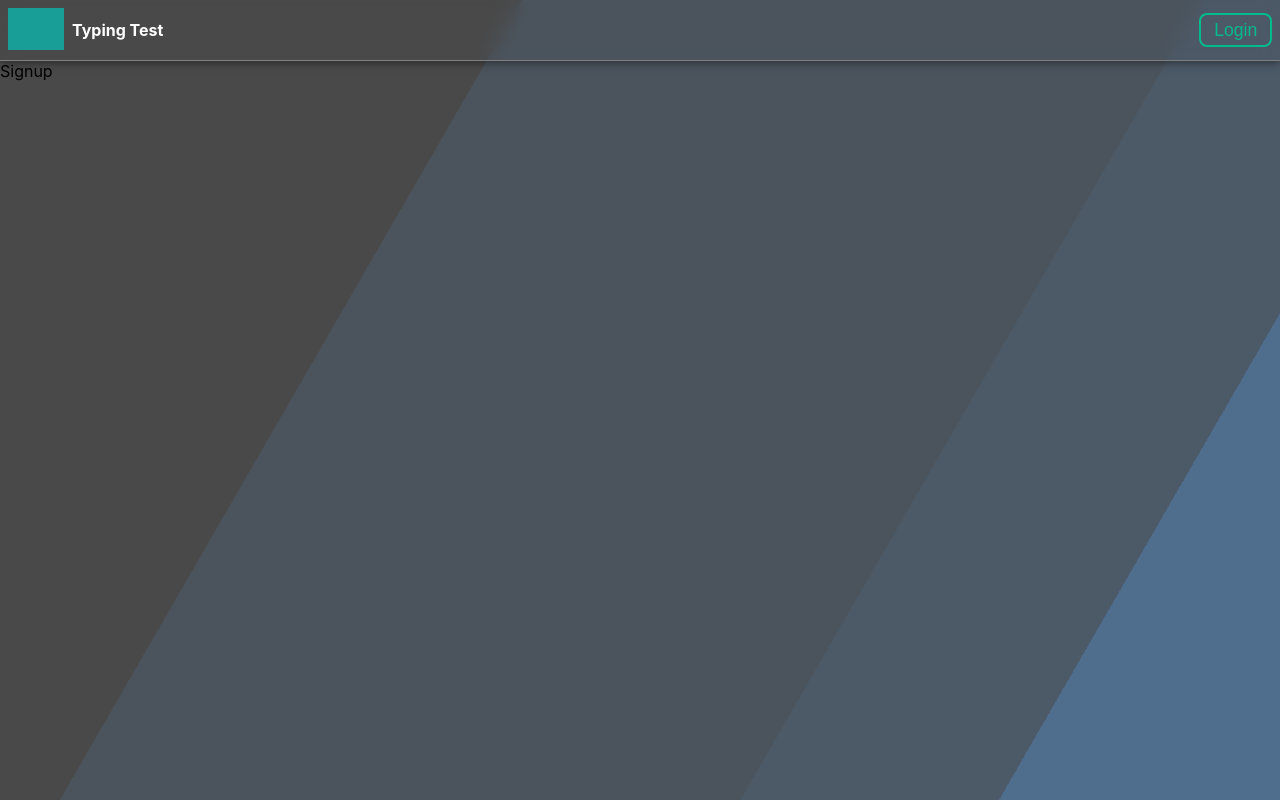
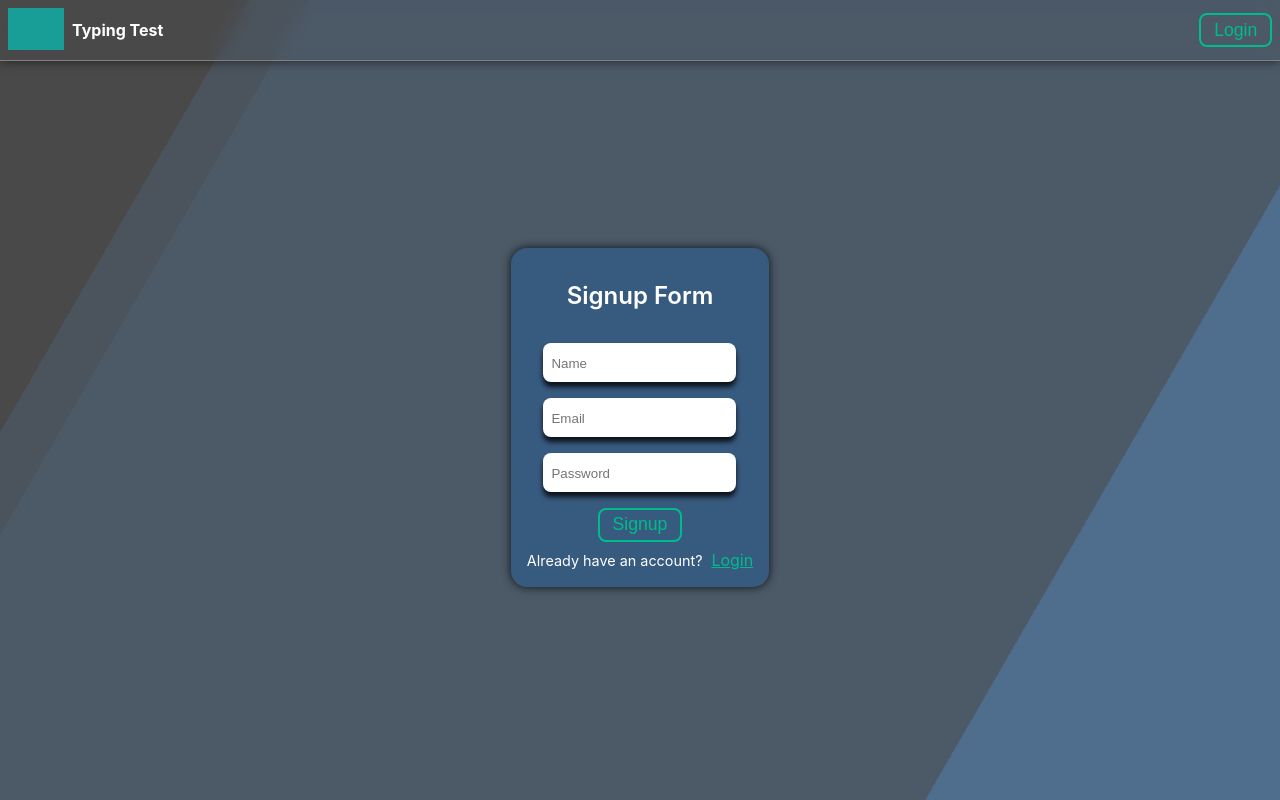
Before and after one commit to AshokPrjapati/TypingTest, a React (Vite) app: page /signup in a window 1280 px wide. Built offline with nearby package versions, Linux system fonts and the light colour scheme; grey boxes are pictures that could not be loaded.

Commit message:
added : forms

```diff
--- a/src/components/Button.jsx
+++ b/src/components/Button.jsx
@@ -1,10 +1,18 @@
 import styles from "../styles/Typing.module.css";
 
-const Button = ({ label, action, small }) => {
+const Button = ({
+  type = "button",
+  label,
+  action,
+  small,
+  disabled = false,
+}) => {
   return (
     <button
+      type={type}
       className={small ? styles.small_button : styles.default_button}
       onClick={action}
+      disabled={disabled}
     >
       {label}
     </button>
--- /dev/null
+++ b/src/components/auth/Input.jsx
@@ -0,0 +1,19 @@
+import React from "react";
+import styles from "../../styles/Signup.module.css";
+
+const Input = ({ name, onChange, type, ref, placeholder, required = true }) => {
+  return (
+    <div className={styles.input_container}>
+      <input
+        name={name}
+        type={type}
+        ref={ref}
+        placeholder={placeholder}
+        onChange={onChange}
+        required
+      />
+    </div>
+  );
+};
+
+export default Input;
--- a/src/components/modal/Modal.jsx
+++ b/src/components/modal/Modal.jsx
@@ -9,7 +9,7 @@
   return (
     <div className={styles.overlay}>
       <div className={styles.modal_content}>
-        <Heading title={title} />
+        <Heading title={title} small />
         <div>{body}</div>
         <hr />
         <div>
--- a/src/index.css
+++ b/src/index.css
@@ -3,7 +3,7 @@
   line-height: 1.3;
   font-weight: 400;
   /* User-theme */
-  /* color-scheme: light; */
+  /* color-scheme: dark; */
   --bg-color1: #303030;
   --bg-color2: #231a1a;
 
--- a/src/pages/Signin.jsx
+++ b/src/pages/Signin.jsx
@@ -1,8 +1,61 @@
+import { useCallback, useState } from "react";
+import { Link } from "react-router-dom";
+
+import styles from "../styles/Signup.module.css";
+
+import Input from "../components/auth/Input";
+import Heading from "../components/typing/Heading";
+import Button from "../components/Button";
 
 const Signin = () => {
-    return (
-        <div>Signin</div>
-    )
-}
+  const defaultValues = { email: "", password: "" };
+  const [formData, setFormData] = useState(defaultValues);
 
-export default Signin
+  const { email, password } = formData;
+
+  // handle form submit
+  const handleSubmit = useCallback(
+    (e) => {
+      e.preventDefault();
+      console.log(formData);
+      alert("Authentication part is under construction");
+    },
+    [formData]
+  );
+
+  const handleChange = (e) => {
+    let val = e.target.value;
+    setFormData({ ...formData, [e.target.name]: val });
+  };
+
+  return (
+    <div className={styles.form_container}>
+      <form onSubmit={handleSubmit}>
+        <Heading title="Login Form" small />
+        <Input
+          name="email"
+          value={email}
+          type="email"
+          placeholder="Email"
+          onChange={handleChange}
+        />
+        <Input
+          name="password"
+          value={password}
+          type="password"
+          placeholder="Password"
+          onChange={handleChange}
+        />
+        <div className={styles.form_footer}>
+          <Button type="submit" label="Login" small />
+          <div>
+            Don'have an account?
+            <Link to="/signup">Create</Link>
+          </div>
+        </div>
+      </form>
+    </div>
+  );
+};
+
+export default Signin;
--- a/src/pages/Signup.jsx
+++ b/src/pages/Signup.jsx
@@ -1,8 +1,69 @@
+import { useCallback, useState } from "react";
+import { Link } from "react-router-dom";
+
+import styles from "../styles/Signup.module.css";
+
+import Input from "../components/auth/Input";
+import Heading from "../components/typing/Heading";
+import Button from "../components/Button";
 
 const Signup = () => {
-    return (
-        <div>Signup</div>
-    )
-}
+  const defaultValues = { name: "", email: "", password: "" };
+  const [formData, setFormData] = useState(defaultValues);
 
-export default Signup
+  const { name, email, password } = formData;
+
+  // handle form submit
+  const handleSubmit = useCallback(
+    (e) => {
+      e.preventDefault();
+      console.log(formData);
+      alert("Authentication part is under construction");
+    },
+    [formData]
+  );
+
+  const handleChange = (e) => {
+    let val = e.target.value;
+    setFormData({ ...formData, [e.target.name]: val });
+  };
+
+  return (
+    <div className={styles.form_container}>
+      <form onSubmit={handleSubmit}>
+        <Heading title="Signup Form" small />
+
+        <Input
+          name="name"
+          value={name}
+          type="text"
+          placeholder="Name"
+          onChange={handleChange}
+        />
+        <Input
+          name="email"
+          value={email}
+          type="email"
+          placeholder="Email"
+          onChange={handleChange}
+        />
+        <Input
+          name="password"
+          value={password}
+          type="password"
+          placeholder="Password"
+          onChange={handleChange}
+        />
+
+        <div className={styles.form_footer}>
+          <Button type="submit" label="Signup" small />
+          <div>
+            Already have an account? <Link to="/signin">Login</Link>
+          </div>
+        </div>
+      </form>
+    </div>
+  );
+};
+
+export default Signup;
--- a/src/pages/Typing.jsx
+++ b/src/pages/Typing.jsx
@@ -9,13 +9,13 @@
 import Button from "../components/Button";
 import Timer from "../components/typing/Timer";
 import Accuracy from "../components/typing/Accuracy";
+import ResultModal from "../components/modal/ResultModal";
+import WPM from "../components/typing/WPM";
 
 import useTimer from "../hooks/useTimer";
 import useToggle from "../hooks/useToggle";
 
 import styles from "../styles/Typing.module.css";
-import ResultModal from "../components/modal/ResultModal";
-import WPM from "../components/typing/WPM";
 
 const Typing = () => {
   const disptach = useDispatch();
--- a/src/styles/Modal.module.css
+++ b/src/styles/Modal.module.css
@@ -17,7 +17,7 @@
     justify-content: center;
     align-items: center;
     gap: 1rem;
-    background-color: var(--white-color);
+    background-color: var(--c-purple);
     border-radius: 1rem;
     padding: 1rem;
 }
--- /dev/null
+++ b/src/styles/Signup.module.css
@@ -0,0 +1,55 @@
+.form_container {
+    width: max-content;
+    margin: auto;
+    min-height: 89vh;
+    display: flex;
+    align-items: center;
+    justify-content: center;
+}
+
+form {
+    display: flex;
+    flex-direction: column;
+    align-items: center;
+    padding: 1rem;
+    gap: 1rem;
+    border-radius: 1rem;
+    background-color: var(--c-purple);
+    box-shadow: 0 0 10px rgba(0, 0, 0, 0.8);
+}
+
+.input_container {
+    width: max-content;
+    margin: auto;
+    background-color: var(--white-color);
+    border-radius: .5rem;
+    padding: .5rem;
+    font-size: 1.1rem;
+    box-shadow: 0 5px 5px rgba(0, 0, 0, 0.8);
+}
+
+.input_container>input {
+    background-color: transparent;
+    border: none;
+    outline: none;
+}
+
+.input_container>input:focus {
+    outline: none;
+}
+
+.form_footer {
+    display: flex;
+    gap: .5rem;
+    flex-direction: column;
+    align-items: center;
+    color: #fff;
+    font-size: .9rem;
+}
+
+
+.form_footer>div>a {
+    margin-left: .3rem;
+    font-size: 1rem;
+    color: var(--c-green);
+}
--- a/src/styles/Typing.module.css
+++ b/src/styles/Typing.module.css
@@ -41,8 +41,8 @@
     font-weight: 600;
 }
 
-.center>div:last-child,
-.default>div:last-child {
+.center>div:nth-child(2),
+.default>div:nth-child(2) {
     font-size: 1.1rem;
     color: var(--c-green);
 }
@@ -51,9 +51,6 @@
     font-size: 1.5rem;
 }
 
-.small_heading>div:last-child {
-    font-size: 1rem;
-}
 
 .key_container {
     display: flex;
```
